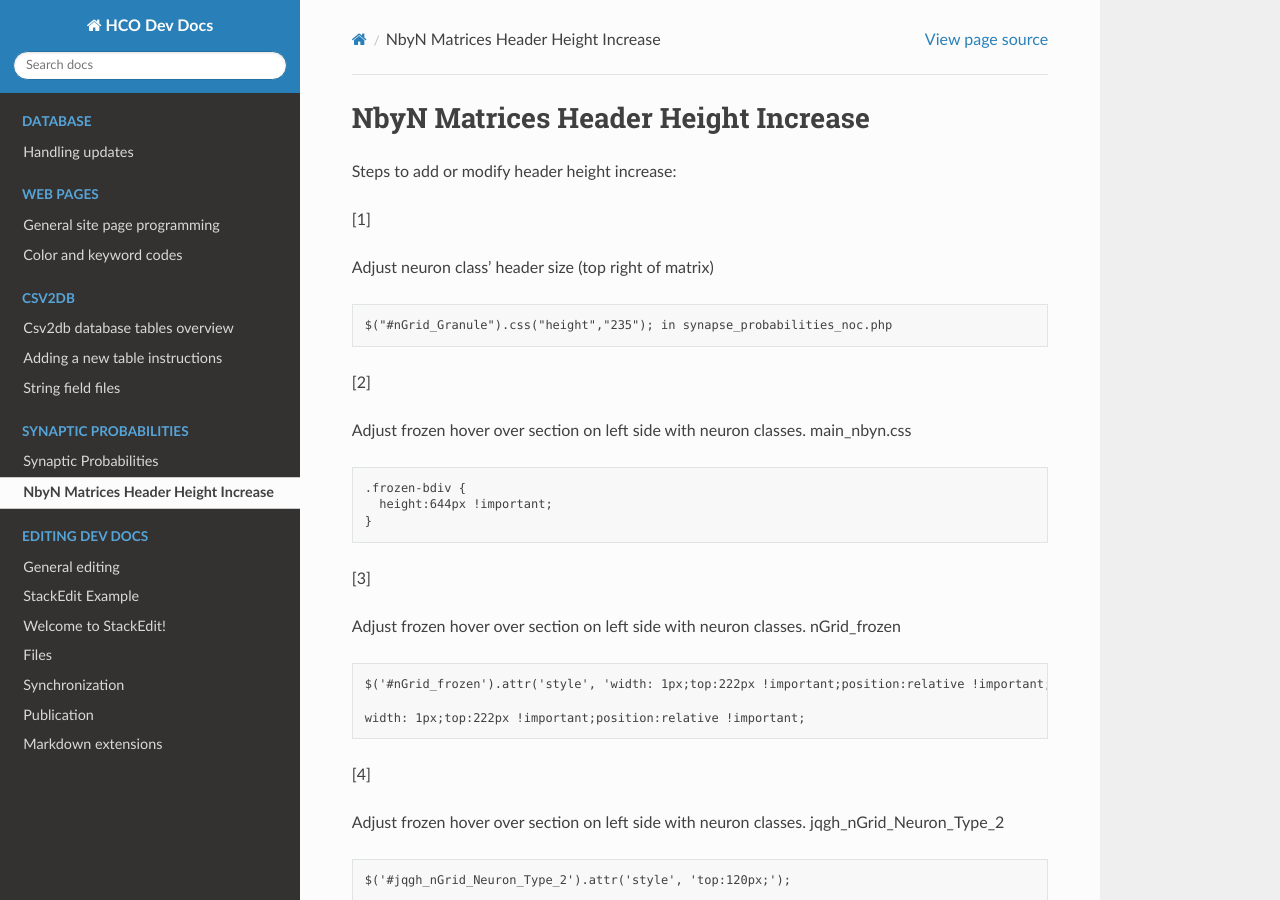
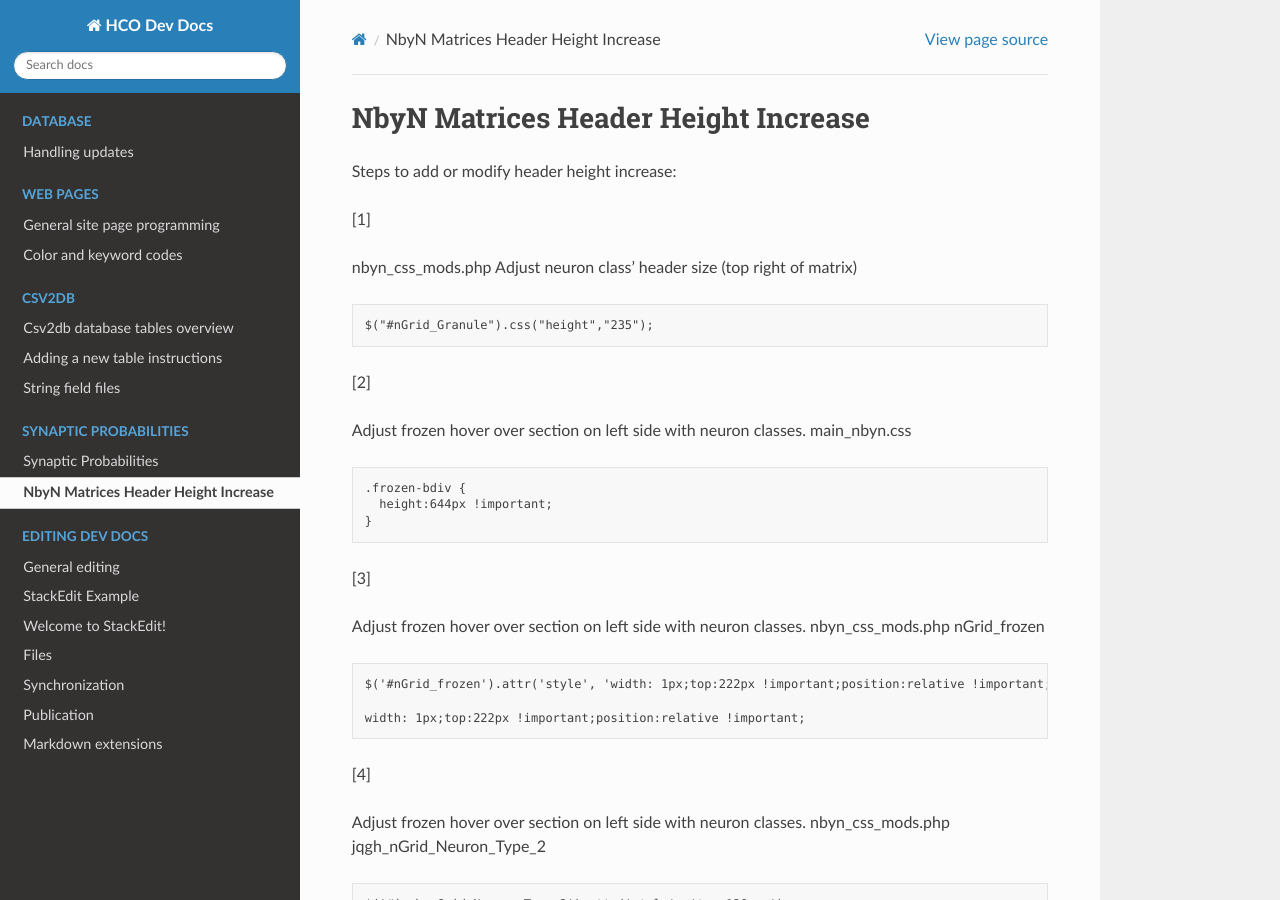
Before and after one commit to Hippocampome-Org/hco_dev_docs, a Sphinx documentation site: the page built from docs/synaptic_probabilities/header_height.md, in a window 1280 px wide and 900 px high. Built offline with Sphinx 7.4.7 and the Read the Docs theme 2.0.0, drawn with Linux system fonts in a browser that asks for light colours.

Commit message:
Update header_height.md

````diff
--- a/docs/synaptic_probabilities/header_height.md
+++ b/docs/synaptic_probabilities/header_height.md
@@ -5,9 +5,10 @@ Steps to add or modify header height increase:
 
 [1]
 
+nbyn_css_mods.php
 Adjust neuron class' header size (top right of matrix)
 ```
-$("#nGrid_Granule").css("height","235"); in synapse_probabilities_noc.php
+$("#nGrid_Granule").css("height","235");
 ```
 
 [2]
@@ -23,6 +24,7 @@ main_nbyn.css
 [3]
 
 Adjust frozen hover over section on left side with neuron classes.
+nbyn_css_mods.php
 nGrid_frozen
 ```
 $('#nGrid_frozen').attr('style', 'width: 1px;top:222px !important;position:relative !important;');
@@ -33,6 +35,7 @@ width: 1px;top:222px !important;position:relative !important;
 [4]
 
 Adjust frozen hover over section on left side with neuron classes.
+nbyn_css_mods.php
 jqgh_nGrid_Neuron_Type_2
 ```
 $('#jqgh_nGrid_Neuron_Type_2').attr('style', 'top:120px;');
````
